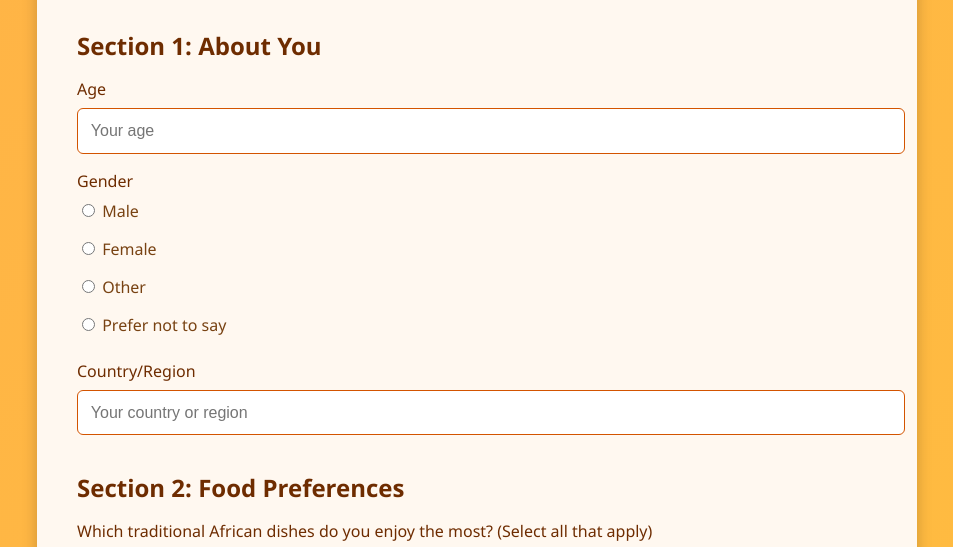
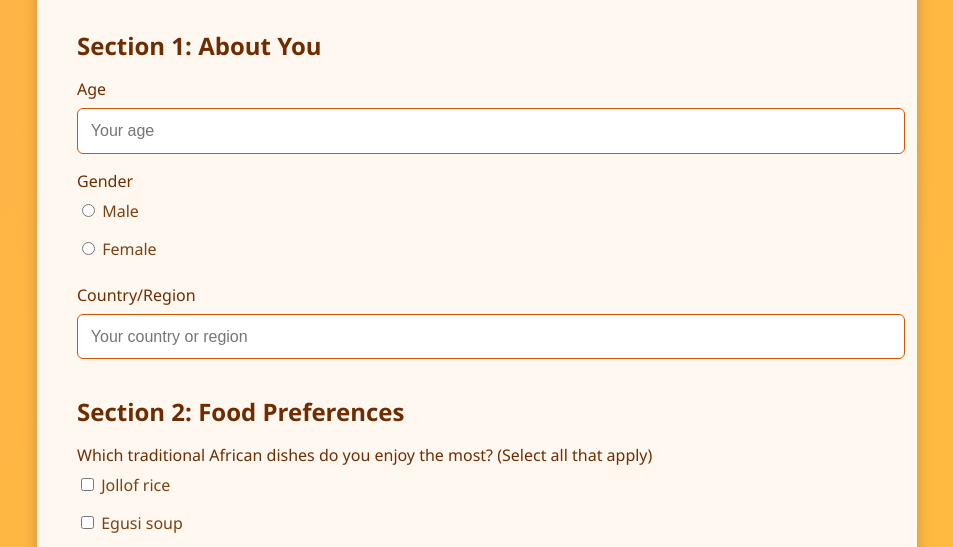
Before and after one commit to Godfrey234/African-survey-2-, a plain HTML site: page index.html in a window 1280 px wide. Shown: the part 213-760 px from the top of the page, without its empty margins (163-1116 px from the left). Drawn offline with Linux system fonts and the light colour scheme.

Commit message:
Update index.html

```diff
--- a/index.html
+++ b/index.html
@@ -28,8 +28,7 @@
           <div class="radio-group">
             <label><input type="radio" name="gender" value="Male" required> Male</label>
             <label><input type="radio" name="gender" value="Female"> Female</label>
-            <label><input type="radio" name="gender" value="Other"> Other</label>
-            <label><input type="radio" name="gender" value="Prefer not to say"> Prefer not to say</label>
+
           </div>
 
           <label for="country">Country/Region</label>
```
